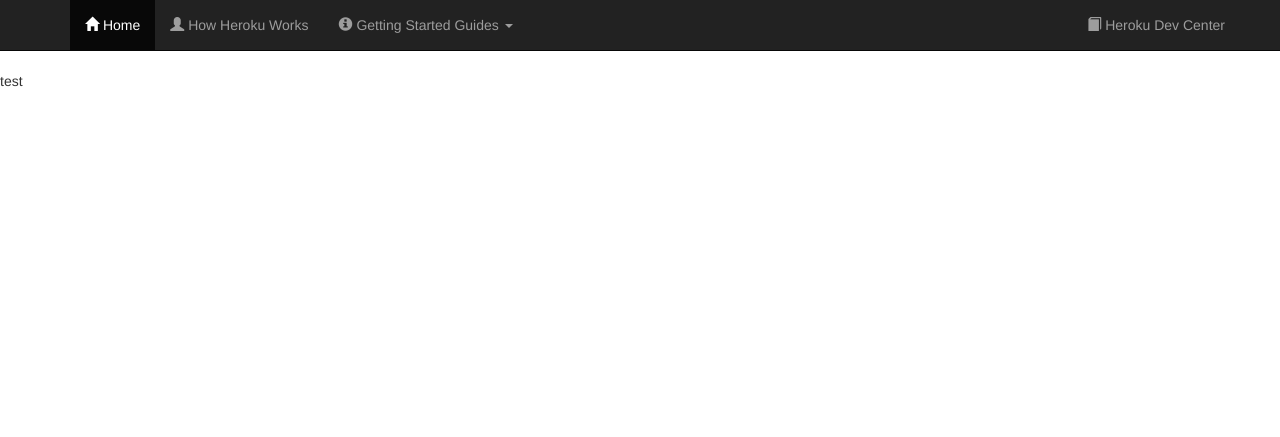
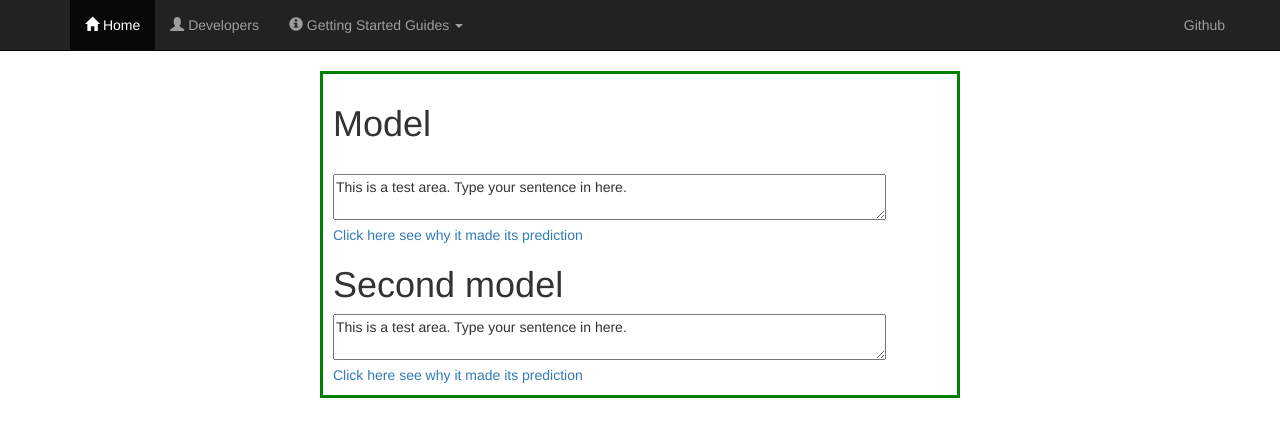
Before and after one commit to nonguyen1/Sentiment_Interpretation, a Django app: page / in a window 1280 px wide. Shown: the top 437 px of the page. Run offline with Django 3.2, Linux system fonts and the light colour scheme; some libraries are stand-ins or nearby versions.

Commit message:
Update website with dev info and general outline of model sentiment

```diff
--- a/gettingstarted/urls.py
+++ b/gettingstarted/urls.py
@@ -17,5 +17,6 @@ import hello.views
 urlpatterns = [
     path("", hello.views.index, name="index"),
     path("db/", hello.views.db, name="db"),
+    path("devs/", hello.views.devs, name="devs"),
     path("admin/", admin.site.urls),
 ]
--- a/hello/templates/base.html
+++ b/hello/templates/base.html
@@ -40,6 +40,17 @@
         max-width: 100%
     }
 
+    .main {
+        margin: auto;
+        width: 50%;
+        border: 3px solid green;
+        padding: 10px;
+    }
+
+    .input_sen {
+      width: 90%;
+    }
+
 
   </style>
 </head>
@@ -51,7 +62,7 @@
         <a href="/"><span class="glyphicon glyphicon-home"></span> Home</a>
       </li>
       <li>
-        <a href="https://devcenter.heroku.com/articles/how-heroku-works"><span class="glyphicon glyphicon-user"></span> How Heroku Works</a>
+        <a href="/devs/"><span class="glyphicon glyphicon-user"></span> Developers</a>
       </li>
       <li class="dropdown">
         <a href="#" class="dropdown-toggle" data-toggle="dropdown" role="button" aria-expanded="false"><span class="glyphicon glyphicon-info-sign"></span> Getting Started Guides <span class="caret"></span></a>
@@ -71,13 +82,15 @@
     </ul>
     <ul class="nav navbar-nav navbar-right">
       <li class="navbar-right">
-        <a href="https://devcenter.heroku.com"><span class="glyphicon glyphicon-book"></span> Heroku Dev Center</a>
+        <a href="https://github.com/nonguyen1/Sentiment_Interpretation"><span class=""></span> Github</a>
       </li>
     </ul>
   </div>
 </nav>
 
+<div class="main">
 {% block content %}{% endblock %}
+</div>
 
 </body>
 </html>
--- a/hello/templates/index.html
+++ b/hello/templates/index.html
@@ -3,6 +3,21 @@
 
 {% block content %}
 
-test
+  <h1>Model</h1>
+
+  <br/>
+  <textarea class="input_sen">This is a test area. Type your sentence in here.</textarea>
+  <!-- Use a ratings web component here!!! -->
+  <br/>
+
+  <!-- Use a switch web component here instead!!! -->
+  <a> Click here see why it made its prediction</a>
+
+  <h1> Second model</h1>
+  <textarea class="input_sen">This is a test area. Type your sentence in here.</textarea>
+  <!-- Use a ratings web component here!!! -->
+  <br/>
+  <!-- Use a switch web component here instead!!! -->
+  <a> Click here see why it made its prediction</a>
 
 {% endblock %}
--- a/hello/views.py
+++ b/hello/views.py
@@ -8,6 +8,8 @@ def index(request):
     # return HttpResponse('Hello from Python!')
     return render(request, "index.html")
 
+def devs(request):
+    return render(request, "devs.html")
 
 def db(request):
 
```
Also changed, not shown: hello/templates/devs.html (added, +25 -0 lines).
